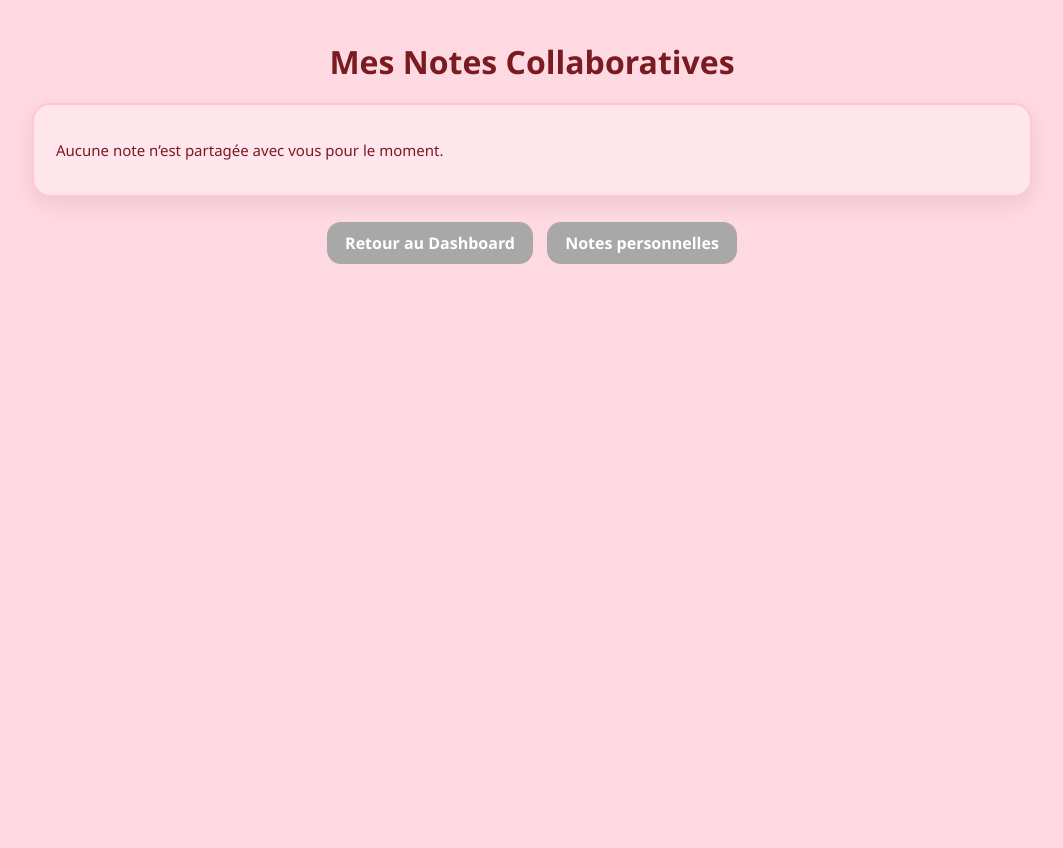
After one commit to oumaima0555/notecollaborative, a Django app: page /note_liste/collaborations/ in a window 1280 px wide. The commit adds this page. Shown: the whole page, without its empty margins (108-1171 px from the left). Run offline with Django 5.2, Linux system fonts and the light colour scheme; a user stored in the database is signed in; tables that the repository leaves empty hold one stand-in row (values such as "Sample post"); parts of the project's set-up code (start-up, migrations or seed data) failed here and were passed over.

Commit message:
ajout collaborations et gestion permissions notes

```diff
--- /dev/null
+++ b/notecollabrative/note/templates/note/collaborations_avec_moi.html
@@ -0,0 +1,69 @@
+{% load static %}
+<!DOCTYPE html>
+<html lang="fr">
+<head>
+    <meta charset="UTF-8">
+    <title>Mes Notes Collaboratives</title>
+    <link rel="stylesheet" href="{% static 'note/css/style.css' %}">
+</head>
+<body>
+
+<div class="container">
+
+    <h1>Mes Notes Collaboratives</h1>
+
+    <div class="note-list">
+
+        {% for partage in collaborations %}
+            <div class="note-item">
+
+                <h2>{{ partage.note.titre }}</h2>
+
+                <p>
+                    <strong>Permission :</strong>
+                    <span class="badge">{{ partage.permission }}</span>
+                </p>
+
+                <p>
+                    <strong>Date de partage :</strong>
+                    {{ partage.date_partage|date:"d/m/Y H:i" }}
+                </p>
+
+                <p>
+                    <strong>Catégorie :</strong>
+                    {% if partage.note.categorie %}
+                        <span class="badge">{{ partage.note.categorie.nom }}</span>
+                    {% else %}
+                        aucune
+                    {% endif %}
+                </p>
+
+                <div class="actions">
+                    <a href="{% url 'note_detail' partage.note.id %}" class="btn btn-primary">
+                        Voir la note
+                    </a>
+                </div>
+
+            </div>
+        {% empty %}
+            <div class="note-item">
+                <p>Aucune note n’est partagée avec vous pour le moment.</p>
+            </div>
+        {% endfor %}
+
+    </div>
+
+    <div class="actions" style="text-align:center; margin-bottom:20px;">
+        <a href="{% url 'home' %}" class="btn btn-secondary">
+        Retour au Dashboard
+        </a>
+        <a href="{% url 'note_liste' %}" class="btn btn-secondary">
+            Notes personnelles
+        </a>
+    </div>
+
+
+</div>
+
+</body>
+</html>
--- a/notecollabrative/note/urls.py
+++ b/notecollabrative/note/urls.py
@@ -22,4 +22,5 @@ urlpatterns = [
     path('categories/ajouter/', views.categorie_ajouter, name='categorie_ajouter'),
     path('categories/<int:id>/modifier/', views.categorie_modifier, name='categorie_modifier'),
     path('categories/<int:id>/supprimer/', views.categorie_supprimer, name='categorie_supprimer'),
+    path('collaborations/', views.collaborations_avec_moi, name='collaborations_avec_moi'),
 ]
--- a/notecollabrative/note/views.py
+++ b/notecollabrative/note/views.py
@@ -1,7 +1,6 @@
 from django.shortcuts import render, get_object_or_404, redirect
 from django.contrib.auth import get_user_model
 from django.contrib import messages
-
 from .models import Note, Version, Media, Partage, Categorie
 from .forms import NoteForm, VersionForm, MediaForm, PartageForm, CategorieForm
 from django.db.models import Q
@@ -11,13 +10,25 @@ from reportlab.pdfgen import canvas
 from reportlab.lib.pagesizes import A4
 import re
 from tag.models import Tag
+from django.contrib.auth.decorators import login_required
+from django.db.models import Q
+
 
 User = get_user_model()
 
+@login_required
+def note_liste(request):
+    if request.user.is_superuser:
+        notes = Note.objects.all().order_by('-date_creation')
+    else:
+        notes = Note.objects.filter(
+            utilisateur=request.user,
+            partages__isnull=True
+        ).distinct().order_by('-date_creation')
 
-def note_liste(request):
-    notes = Note.objects.all().order_by('-date_creation')
-    return render(request, 'note/note_liste.html', {'notes': notes})
+    return render(request, 'note/note_liste.html', {
+        'notes': notes
+    })
 
 def recherche_notes(request):
     titre = request.GET.get('titre', '')
@@ -126,26 +137,52 @@ def exporter_pdf(request, note_id):
 
     return response
 
+@login_required
 def note_detail(request, id):
-    note = get_object_or_404(Note, id=id)
+    note = get_object_or_404(
+        Note.objects.filter(
+            Q(utilisateur=request.user) | Q(partages__collaborateur=request.user)
+        ).distinct(),
+        id=id
+    )
+
     medias = note.medias.all()
     partages = note.partages.all()
     versions = note.versions.all().order_by('-date_modification')
+
+    est_proprietaire = note.utilisateur == request.user
+
+    partage_user = Partage.objects.filter(
+        note=note,
+        collaborateur=request.user
+    ).first()
+
+    permission_user = partage_user.permission if partage_user else None
 
     return render(request, 'note/note_detail.html', {
         'note': note,
         'medias': medias,
         'partages': partages,
         'versions': versions,
+        'est_proprietaire': est_proprietaire,
+        'permission_user': permission_user,
     })
 
-
+@login_required
 def note_ajouter(request):
     if request.method == 'POST':
         form = NoteForm(request.POST, request.FILES)
 
         if form.is_valid():
-            note = form.save()
+            note = form.save(commit=False)
+
+            # Lier la note à l'utilisateur connecté
+            note.utilisateur = request.user
+
+            note.save()
+
+            # Important si tu as ajouté les tags ManyToMany
+            form.save_m2m()
 
             image_note = form.cleaned_data.get('image_note')
 
@@ -155,7 +192,7 @@ def note_ajouter(request):
                     type='image',
                     image=image_note,
                     est_interne=True
-               )
+                )
 
                 image_html = f'<img src="{media.image.url}" style="max-width:300px; border-radius:10px;">'
 
@@ -180,9 +217,24 @@ def note_ajouter(request):
         'titre_page': 'Ajouter une note'
     })
 
-
+@login_required
 def note_modifier(request, id):
     note = get_object_or_404(Note, id=id)
+
+    # Vérifier si l'utilisateur est le propriétaire
+    est_proprietaire = note.utilisateur == request.user
+
+    # Vérifier si l'utilisateur a la permission édition
+    a_permission_edition = Partage.objects.filter(
+        note=note,
+        collaborateur=request.user,
+        permission='edition'
+    ).exists()
+
+    # Si ce n'est ni le propriétaire ni un collaborateur avec édition
+    if not est_proprietaire and not a_permission_edition:
+        messages.error(request, "Vous n'avez pas la permission de modifier cette note.")
+        return redirect('note_detail', id=note.id)
 
     if request.method == 'POST':
         ancien_contenu = note.contenu
@@ -200,8 +252,7 @@ def note_modifier(request, id):
                     type='image',
                     image=image_note,
                     est_interne=True
-               )
-
+                )
 
                 image_html = f'<img src="{media.image.url}" style="max-width:300px; border-radius:10px;">'
 
@@ -228,14 +279,22 @@ def note_modifier(request, id):
     })
 
 
+@login_required
 def note_supprimer(request, id):
     note = get_object_or_404(Note, id=id)
+
+    # Seul le créateur/propriétaire peut supprimer la note
+    if note.utilisateur != request.user:
+        messages.error(request, "Vous n'avez pas la permission de supprimer cette note.")
+        return redirect('note_detail', id=note.id)
 
     if request.method == 'POST':
         note.delete()
         return redirect('note_liste')
 
-    return render(request, 'note/note_supprimer.html', {'note': note})
+    return render(request, 'note/note_supprimer.html', {
+        'note': note
+    })
 
 
 def version(request, note_id):
@@ -246,32 +305,57 @@ def version(request, note_id):
         'note': note,
         'versions': versions
     })
+@login_required
 def media_liste(request, note_id):
-    note = get_object_or_404(Note, id=note_id)
+    note = get_object_or_404(
+        Note.objects.filter(
+            Q(utilisateur=request.user) | Q(partages__collaborateur=request.user)
+        ).distinct(),
+        id=note_id
+    )
 
     medias_internes = note.medias.filter(est_interne=True).order_by('-date_upload')
     medias_supplementaires = note.medias.filter(est_interne=False).order_by('-date_upload')
 
     contenu = note.contenu
 
-    # Liens HTML : <a href="...">
     liens_html = re.findall(r'<a\s+[^>]*href=["\']([^"\']+)["\']', contenu)
+    liens_textes = re.findall(r'https?://[^\s<>"\']+', contenu)
+    liens_internes = list(dict.fromkeys(liens_html + liens_textes))
 
-    # Liens écrits directement : https://...
-    liens_textes = re.findall(r'https?://[^\s<>"\']+', contenu)
+    est_proprietaire = note.utilisateur == request.user
 
-    # Fusionner sans doublons
-    liens_internes = list(dict.fromkeys(liens_html + liens_textes))
+    partage_user = Partage.objects.filter(
+        note=note,
+        collaborateur=request.user
+    ).first()
+
+    permission_user = partage_user.permission if partage_user else None
 
     return render(request, 'note/media_liste.html', {
         'note': note,
         'medias_internes': medias_internes,
         'medias_supplementaires': medias_supplementaires,
         'liens_internes': liens_internes,
+        'est_proprietaire': est_proprietaire,
+        'permission_user': permission_user,
     })
 
+@login_required
 def media_ajouter(request, note_id):
     note = get_object_or_404(Note, id=note_id)
+
+    est_proprietaire = note.utilisateur == request.user
+
+    a_permission_edition = Partage.objects.filter(
+        note=note,
+        collaborateur=request.user,
+        permission='edition'
+    ).exists()
+
+    if not est_proprietaire and not a_permission_edition:
+        messages.error(request, "Vous n'avez pas la permission d'ajouter un média.")
+        return redirect('note_detail', id=note.id)
 
     if request.method == 'POST':
         form = MediaForm(request.POST, request.FILES)
@@ -289,9 +373,23 @@ def media_ajouter(request, note_id):
         'form': form,
         'note': note
     })
+
+@login_required
 def media_supprimer(request, media_id):
     media = get_object_or_404(Media, id=media_id)
     note = media.note
+
+    est_proprietaire = note.utilisateur == request.user
+
+    a_permission_edition = Partage.objects.filter(
+        note=note,
+        collaborateur=request.user,
+        permission='edition'
+    ).exists()
+
+    if not est_proprietaire and not a_permission_edition:
+        messages.error(request, "Vous n'avez pas la permission de supprimer ce média.")
+        return redirect('note_detail', id=note.id)
 
     if request.method == 'POST':
         if media.image:
@@ -305,22 +403,23 @@ def media_supprimer(request, media_id):
         'note': note
     })
 
+@login_required
 def partage_ajouter(request, note_id):
     note = get_object_or_404(Note, id=note_id)
+
+    # Seul le propriétaire peut partager la note
+    if note.utilisateur != request.user:
+        messages.error(request, "Seul le propriétaire peut partager cette note.")
+        return redirect('note_detail', id=note.id)
 
     if request.method == 'POST':
         form = PartageForm(request.POST)
 
-        # Exclure l'utilisateur connecté de la liste des collaborateurs
-        if request.user.is_authenticated:
-            form.fields['collaborateur'].queryset = User.objects.exclude(id=request.user.id)
-        else:
-            form.fields['collaborateur'].queryset = User.objects.all()
+        form.fields['collaborateur'].queryset = User.objects.exclude(id=request.user.id)
 
         if form.is_valid():
             collaborateur = form.cleaned_data['collaborateur']
 
-            # Vérifier si la note est déjà partagée avec ce collaborateur
             partage_existe = Partage.objects.filter(
                 note=note,
                 collaborateur=collaborateur
@@ -338,28 +437,26 @@ def partage_ajouter(request, note_id):
 
     else:
         form = PartageForm()
-
-        # Exclure l'utilisateur connecté de la liste des collaborateurs
-        if request.user.is_authenticated:
-            form.fields['collaborateur'].queryset = User.objects.exclude(id=request.user.id)
-        else:
-            form.fields['collaborateur'].queryset = User.objects.all()
+        form.fields['collaborateur'].queryset = User.objects.exclude(id=request.user.id)
 
     return render(request, 'note/partage_form.html', {
         'form': form,
         'note': note
     })
+
+@login_required
 def partage_modifier(request, partage_id):
     partage = get_object_or_404(Partage, id=partage_id)
     note = partage.note
 
+    # Seul le propriétaire peut modifier les permissions
+    if note.utilisateur != request.user:
+        messages.error(request, "Seul le propriétaire peut modifier les permissions.")
+        return redirect('note_detail', id=note.id)
+
     if request.method == 'POST':
         form = PartageForm(request.POST, instance=partage)
-
-        if request.user.is_authenticated:
-            form.fields['collaborateur'].queryset = User.objects.exclude(id=request.user.id)
-        else:
-            form.fields['collaborateur'].queryset = User.objects.all()
+        form.fields['collaborateur'].queryset = User.objects.exclude(id=request.user.id)
 
         if form.is_valid():
             form.save()
@@ -368,18 +465,13 @@ def partage_modifier(request, partage_id):
 
     else:
         form = PartageForm(instance=partage)
-
-        if request.user.is_authenticated:
-            form.fields['collaborateur'].queryset = User.objects.exclude(id=request.user.id)
-        else:
-            form.fields['collaborateur'].queryset = User.objects.all()
+        form.fields['collaborateur'].queryset = User.objects.exclude(id=request.user.id)
 
     return render(request, 'note/partage_form.html', {
         'form': form,
         'note': note,
         'titre_page': 'Modifier la permission'
     })
-
 
 def categorie_liste(request):
     categories = Categorie.objects.all()
@@ -430,3 +522,22 @@ def categorie_supprimer(request, id):
     return render(request, 'note/categorie_supprimer.html', {
         'categorie': categorie
     })
+
+@login_required
+def collaborations_avec_moi(request):
+    if request.user.is_superuser:
+        collaborations = Partage.objects.all().select_related(
+            'note',
+            'collaborateur'
+        ).order_by('-date_partage')
+    else:
+        collaborations = Partage.objects.filter(
+            Q(collaborateur=request.user) | Q(note__utilisateur=request.user)
+        ).select_related(
+            'note',
+            'collaborateur'
+        ).order_by('-date_partage')
+
+    return render(request, 'note/collaborations_avec_moi.html', {
+        'collaborations': collaborations
+    })
--- a/notecollabrative/utilisateur/templates/home.html
+++ b/notecollabrative/utilisateur/templates/home.html
@@ -113,6 +113,12 @@
                 <p>Voir les modifications récentes.</p>
             </div>
 
+            <!-- test de collaborations avec moi -->
+            <div class="dashboard-card">
+                <a href="{% url 'collaborations_avec_moi' %}" class="btn btn-primary">Notes collaboratives</a>
+                <a href="{% url 'note_liste' %}" class="btn btn-secondary">Notes Personnelles</a>
+            </div>
+
         </div>
 
     </div>
```
Also changed, not shown: notecollabrative/commentaire/views.py (+20 -10 lines), notecollabrative/note/templates/note/media_liste.html (+5 -4 lines), notecollabrative/note/templates/note/note_detail.html (+16 -3 lines), notecollabrative/note/templates/note/note_liste.html (+8 -2 lines).
